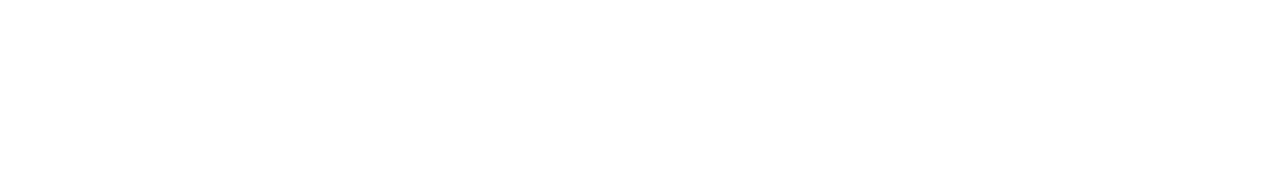
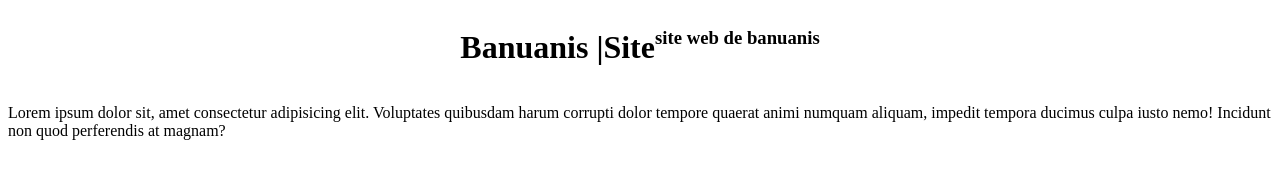
Before and after one commit to Banuanis/Banuanis.github.io, a plain HTML site: page main.html in a window 1280 px wide. Drawn offline with Linux system fonts and the light colour scheme.

Commit message:
hébérgement 2

```diff
--- a/main.html
+++ b/main.html
@@ -9,8 +9,11 @@
     </head>
     <body>
         <!-- le corp du site -->
-
-
+        <header>
+            <h1>Banuanis |Site</h1>
+            <h3>site web de banuanis</h3>
+        </header>
+        <p>Lorem ipsum dolor sit, amet consectetur adipisicing elit. Voluptates quibusdam harum corrupti dolor tempore quaerat animi numquam aliquam, impedit tempora ducimus culpa iusto nemo! Incidunt non quod perferendis at magnam?</p>
 
         <script src="node.js"></script>
     </body>
--- a/style.css
+++ b/style.css
@@ -0,0 +1,4 @@
+header{
+    display: flex;
+    justify-content: center;
+}
```
